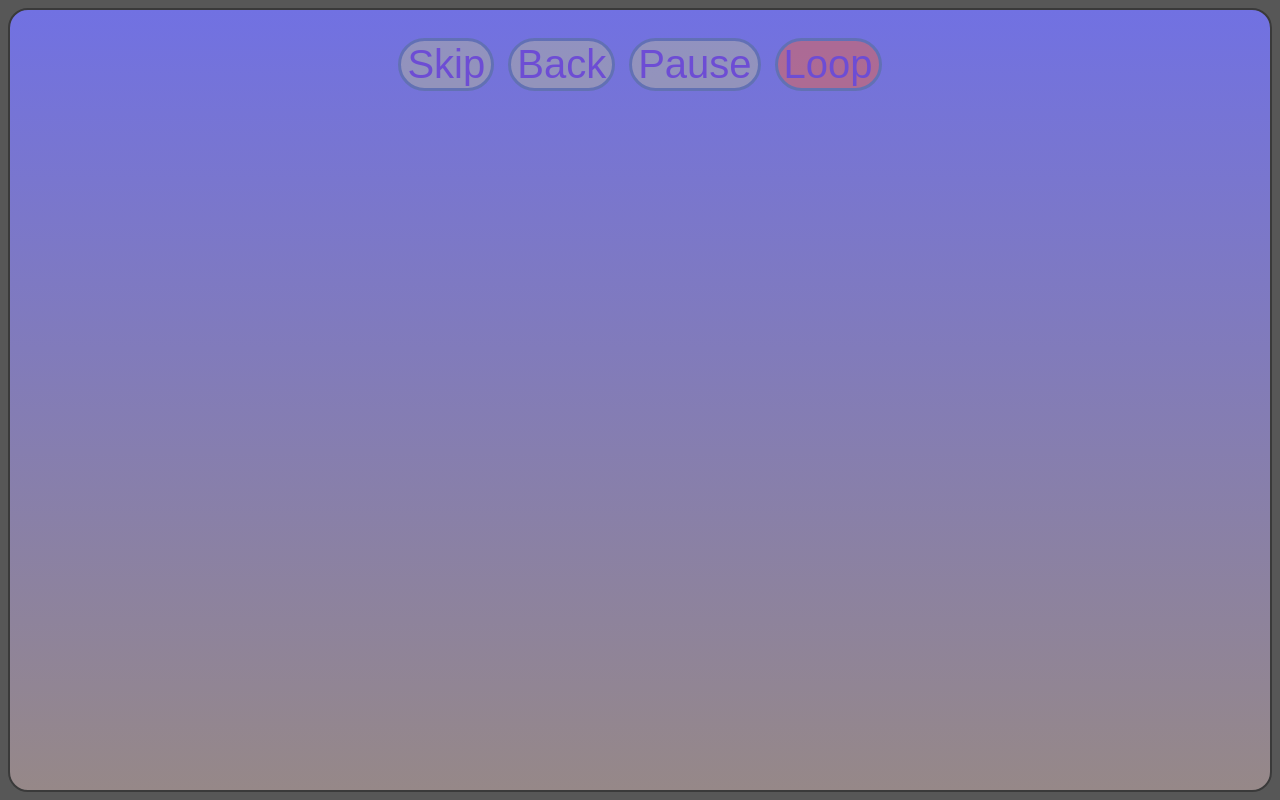
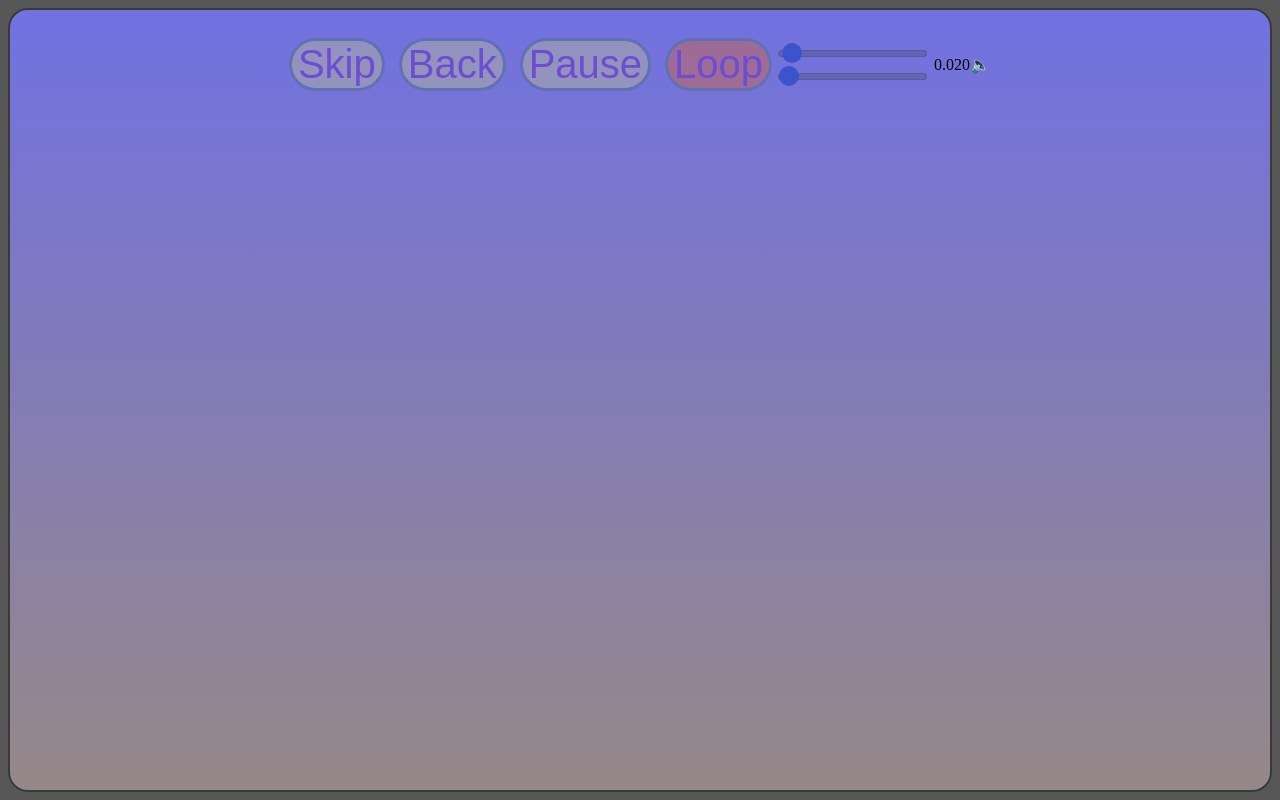
Before and after one commit to Zeyrux/Spotify-Visualizer, a Flask app: template flask/app/templates/visualizer.html in a window 1280 px wide. Run offline with Flask 2, Linux system fonts and the light colour scheme; the template is opened without the code that fills it: most values are stand-ins (such as "Sample title", 1, 10 or a date in 2020); parts of the project's set-up code (start-up, migrations or seed data) failed here and were passed over.

Commit message:
added volume sliders

```diff
--- a/flask/app/MusicDownloader.py
+++ b/flask/app/MusicDownloader.py
@@ -39,7 +39,7 @@ class MusicDownloader:
 
     def _format_song(self, path_song: str):
         cpy_path = path_song[:path_song.rindex('.')] \
-                   + "copy" + path_song[path_song.rindex('.') - 1:]
+                   + "copy" + path_song[path_song.rindex('.'):]
         # change codec
         os.system(
             f"ffmpeg -y -loglevel quiet -i "
@@ -58,7 +58,7 @@ class MusicDownloader:
         # normalize volume
         os.system(
             f"ffmpeg -y -loglevel quiet -i "
-            f"{path_song} -af 'volume=5dB' {path_song}"
+            f"{path_song} -af 'volume=1dB' {path_song}"
         )
         os.remove(cpy_path)
 
--- a/flask/app/static/scritps/controller.js
+++ b/flask/app/static/scritps/controller.js
@@ -1,4 +1,4 @@
-import { create_form, create_button, create_checkable_button } from "./utilities.js";
+import { create_form, create_button, create_checkable_button, create_slider_volume } from "./utilities.js";
 import { controller } from "./init.js";
 
 export var gradientBars;
@@ -40,6 +40,7 @@ function init() {
 	controlls.appendChild(create_form("back_form", "Back", true, "back", "back"));
 	controlls.appendChild(create_button("Pause", "hover_button", "play_pause"));
 	controlls.appendChild(create_checkable_button("Loop", "loop_active", false));
+	controlls.appendChild(create_slider_volume(audio.volume));
 
 	// add play and pause
 	let button_play_pause = document.getElementById("play_pause");
--- a/flask/app/static/scritps/init.js
+++ b/flask/app/static/scritps/init.js
@@ -2,7 +2,8 @@ export var controller = {"loop_active": false};
 
 
 function init() {
-    document.getElementById("audio").volume = 0.05;
+    document.getElementById("audio").volume = 0.02;
+    document.getElementById("audio").play();
 }
 
 
--- a/flask/app/static/scritps/utilities.js
+++ b/flask/app/static/scritps/utilities.js
@@ -31,22 +31,24 @@ export function create_form(form_id, submit_value, create_hidden, hidden_value,
 
 
 export function set_true(element) {
-    element.style.background = "rgb(105, 255, 74)";
+    element.style.background = "rgb(154, 204, 144)";
 }
 
 
 export function set_false(element) {
-    element.style.background = "rgb(211, 102, 102)";
+    element.style.background = "rgb(187, 104, 104)";
 }
 
 
 export function create_checkable_button(innerHTML, update_variable, clicked) {
     let button = document.createElement("button");
     button.innerHTML = innerHTML;
+
     if (clicked)
         set_true(button);
     else
         set_false(button);
+    // click
     button.addEventListener("click", function (e) {
         if (controller[update_variable]) {
             controller[update_variable] = false;
@@ -56,12 +58,14 @@ export function create_checkable_button(innerHTML, update_variable, clicked) {
             set_true(button);
         };
     });
+    // hover begin
     button.addEventListener("mouseenter", function (e) {
         if (controller[update_variable])
             set_false(button);
         else
             set_true(button);
     });
+    // hover leave
     button.addEventListener("mouseleave", function (e) {
         if (controller[update_variable])
             set_true(button);
@@ -79,3 +83,48 @@ export function create_button(innerHTML, button_class, id) {
     button.id = id;
     return button;
 }
+
+
+export function create_slider(min, step, max, value, id) {
+    let slider = document.createElement("input");
+    slider.type = "range";
+    slider.min = min;
+    slider.step = step;
+    slider.max = max;
+    slider.value = value;
+    slider.id = id;
+    return slider
+}
+
+
+export function create_slider_volume(start) {
+    let div = document.createElement("div");
+    let div_slider = document.createElement("div");
+
+    // create slider
+    let slider_func = function (e) {
+        let huge = document.getElementById("volume_huge").value;
+        let small = document.getElementById("volume_small").value;
+        let volume = parseFloat(huge) + parseFloat(small);
+        document.getElementById("audio").volume = volume;
+        document.getElementById("volume_label").innerHTML = parseFloat(volume).toFixed(3) + "🔈";
+    }
+
+    let slider_huge = create_slider(0, 0.02, 1, start, "volume_huge");
+    slider_huge.addEventListener("input", slider_func);
+
+    let slider_small = create_slider(0, 0.001, 0.02, 0, "volume_small");
+    slider_small.addEventListener("input", slider_func);
+
+    div_slider.appendChild(slider_huge);
+    div_slider.appendChild(slider_small);
+
+    // create label
+    let label = document.createElement("label");
+    label.id = "volume_label";
+    label.innerHTML = parseFloat(start).toFixed(3) + "🔈";
+
+    div.appendChild(div_slider);
+    div.appendChild(label);
+    return div;
+}
--- a/flask/app/static/styles/style.css
+++ b/flask/app/static/styles/style.css
@@ -18,15 +18,47 @@ canvas {
     display: flex;
     justify-content: center;
     position: absolute;
-    opacity: 0.6;
     width: 100%;
 }
 
 #controlls div {
-    vertical-align: middle;
+    display: flex;
+    align-items: center;
 }
 
-#controlls input[type="submit"], #controlls button {
+#controlls div div {
+    display: flex;
+    flex-direction: column;
+}
+
+#controlls input[type=range], #controlls label {
+    margin: 8px;
+}
+
+#controlls input[type=range] {
+    appearance: none;
+    width: 100%;
+    height: 5px;
+    background: rgba(58, 58, 58, 0.25);
+    border: 1px solid rgba(58, 58, 58, 0.25);
+    border-radius: 5px;
+    cursor: pointer;
+}
+
+#controlls input[type=range]::-webkit-slider-thumb {
+    appearance: none;
+    width: 20px;
+    height: 20px;
+    background-color: rgb(60, 84, 203);
+    border-radius: 10px;
+    transition: 500ms;
+}
+
+#controlls input[type=range]::-webkit-slider-thumb:hover {
+    background-color: rgb(45, 73, 209);
+}
+
+#controlls input[type=submit], #controlls button {
     font-size: 40px;
     color: rgb(106, 52, 208);
     background: rgb(219, 221, 121, 0.5);
@@ -35,14 +67,18 @@ canvas {
     transition: 200ms;
     margin: 0 7px;
     cursor: pointer;
+    opacity: 0.6;
 }
-
 
 #controlls button {
     transition: 500ms;
 }
 
+#controlls button:hover {
+    opacity: 1;
+}
 
 #controlls input[type="submit"]:hover, #controlls .hover_button:hover {
     background: rgb(105, 123, 214);
+    opacity: 1;
 }
--- a/flask/app/templates/visualizer.html
+++ b/flask/app/templates/visualizer.html
@@ -8,7 +8,7 @@
 <body>
     <canvas id="canvas"></canvas>
     <div id="controlls"></div>
-    <audio id="audio" autoplay src="{{file_path}}" style="position: absolute;"></audio>
+    <audio id="audio" src="{{file_path}}" style="position: absolute;"></audio>
     <script src="{{url_for('static', filename='scritps/init.js')}}" type="module"></script>
     <script src="{{url_for('static', filename='scritps/utilities.js')}}" type="module"></script>
     <script src="{{url_for('static', filename='scritps/controller.js')}}" id="script" type="module" song_name="{{song_name}}"></script>
```
